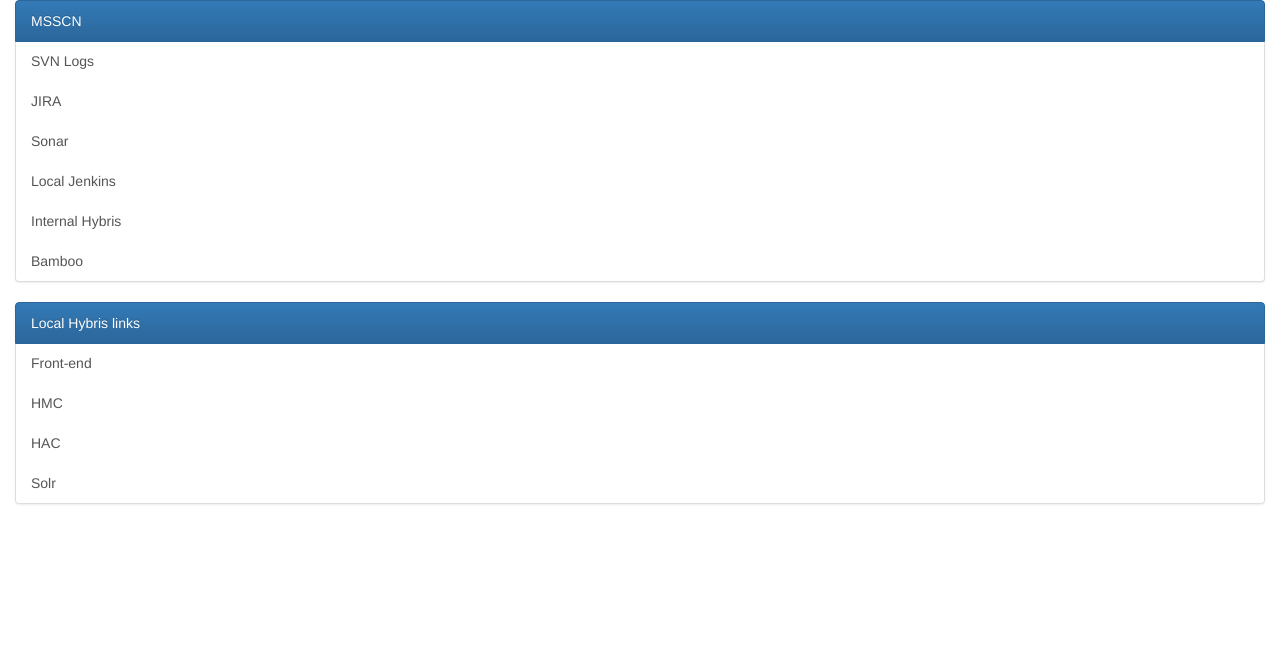
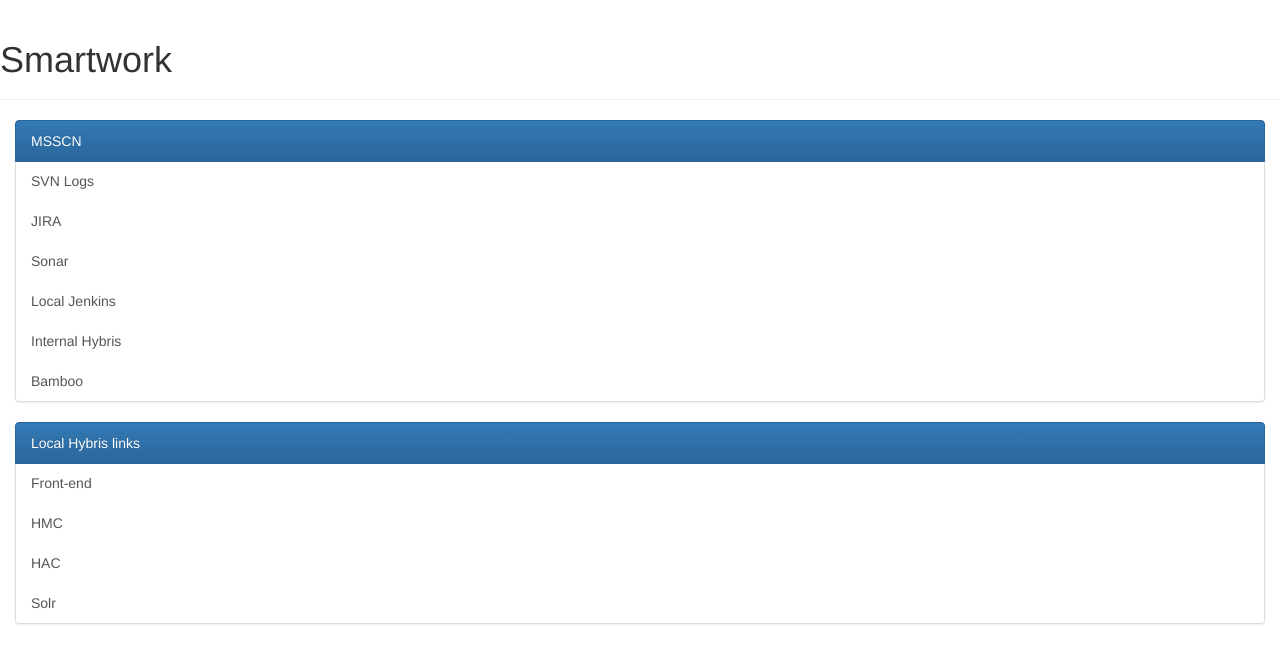
Before and after one commit to buondoi/buondoi.github.io, a plain HTML site: page index.html in a window 1280 px wide. Drawn offline with nearby package versions, Linux system fonts and the light colour scheme.

Commit message:
Add header

```diff
--- a/index.html
+++ b/index.html
@@ -21,6 +21,9 @@
 	src="https://ajax.googleapis.com/ajax/libs/angularjs/1.3.0-beta.1/angular.min.js"></script>
 </head>
 <body>
+	<div class="page-header">
+	  <h1>Smartwork</h1>
+	</div>
 	<div class="container-fluid">
 		<div class="row">
 			<div class="col-md-12">
```
